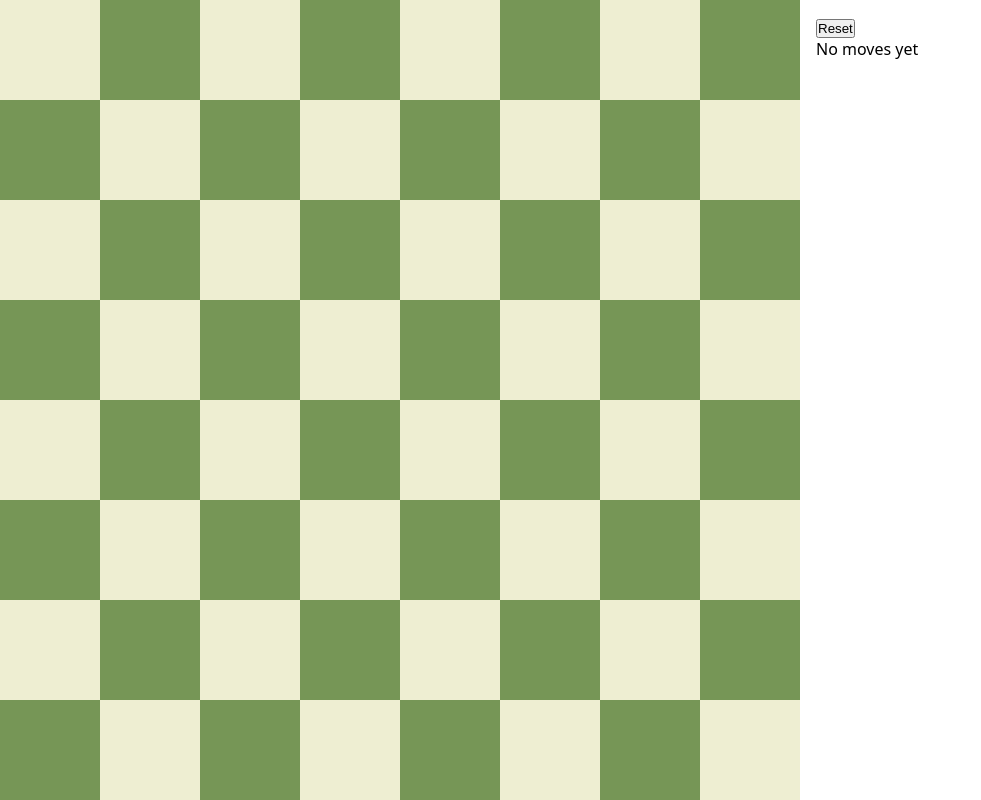
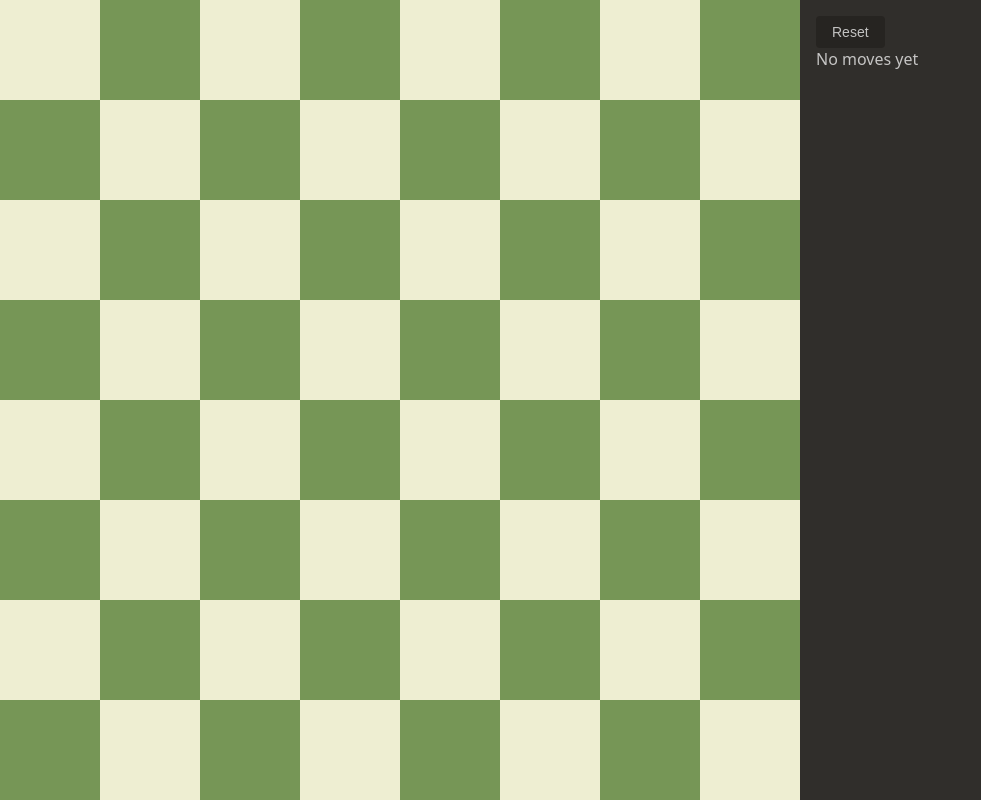
Before and after one commit to Threshu/chessboard-challenge, a Vue app: page / in a window 1280 px wide. Shown: the whole page, without its empty margins (0-981 px from the left). Built offline with nearby package versions, Linux system fonts and the light colour scheme.

Commit message:
feat: enhance layout and styling for SidebarLog and ChessBoard components

```diff
--- a/src/App.vue
+++ b/src/App.vue
@@ -22,6 +22,7 @@ import SidebarLog from './components/SidebarLog.vue'
   @include mixins.tablet {
     flex-direction: row;
     height: 100vh;
+    overflow: hidden;
   }
 }
 </style>
--- a/src/assets/styles/_variables.scss
+++ b/src/assets/styles/_variables.scss
@@ -2,4 +2,8 @@
   --color-light: #eeeed2;
   --color-dark: #769656;
   --color-highlight: rgba(255, 255, 0, 0.4);
+  --color-sidebar-bg: #302e2b;
+  --color-sidebar-text: hsla(0, 0%, 100%, 0.72);
+  --color-sidebar-button-bg: #262421;
+  --color-sidebar-button-hover: rgba(255, 255, 255, 0.1);
 }
--- a/src/components/ChessBoard.vue
+++ b/src/components/ChessBoard.vue
@@ -37,6 +37,7 @@ const isLight = (rank: Rank, file: File) => {
   aspect-ratio: 1 / 1;
   width: 100%;
   min-width: 264px;
+  min-height: 264px;
 
   @include mixins.tablet {
     height: 100vh;
--- a/src/components/ChessSquare.vue
+++ b/src/components/ChessSquare.vue
@@ -24,7 +24,6 @@ defineEmits<{ (e: 'click', squareId: SquareId): void }>()
 
 <style lang="scss" scoped>
 .square {
-  width: 100%;
   aspect-ratio: 1 / 1;
   cursor: pointer;
   position: relative;
--- a/src/components/SidebarLog.vue
+++ b/src/components/SidebarLog.vue
@@ -21,5 +21,30 @@ const { clickLog, resetBoard } = useBoardState()
   flex: 1;
   padding: 1rem;
   overflow-y: auto;
+  background-color: var(--color-sidebar-bg);
+  color: var(--color-sidebar-text);
+
+  button {
+    background-color: var(--color-sidebar-button-bg);
+    color: inherit;
+    border: none;
+    padding: 0.5rem 1rem;
+    border-radius: 4px;
+    cursor: pointer;
+    font-size: 0.875rem;
+
+    &:hover {
+      background-color: var(--color-sidebar-button-hover);
+    }
+  }
+
+  ol {
+    list-style-position: inside;
+    margin-top: 0.75rem;
+  }
+
+  li {
+    padding: 0.25rem 0;
+  }
 }
 </style>
```
